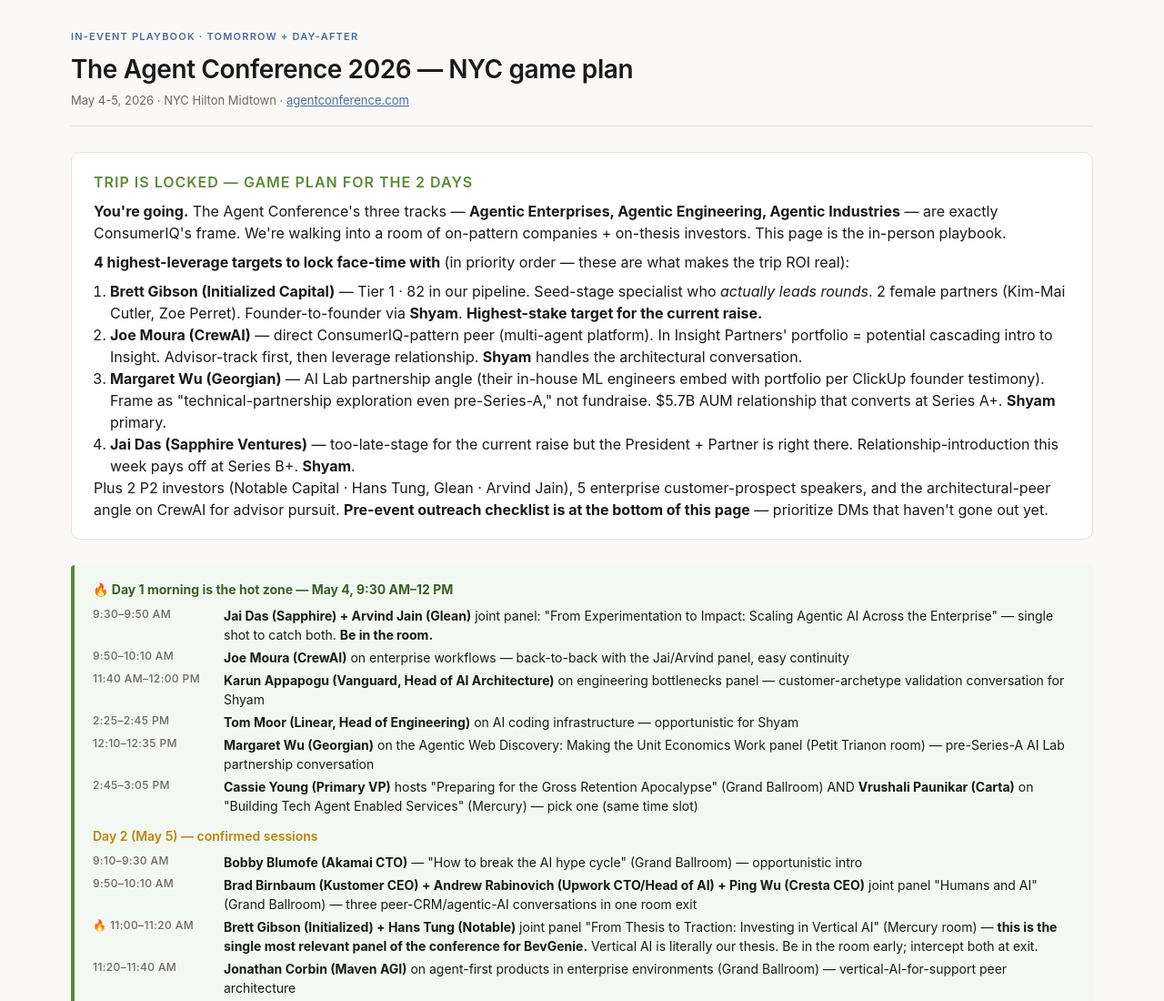
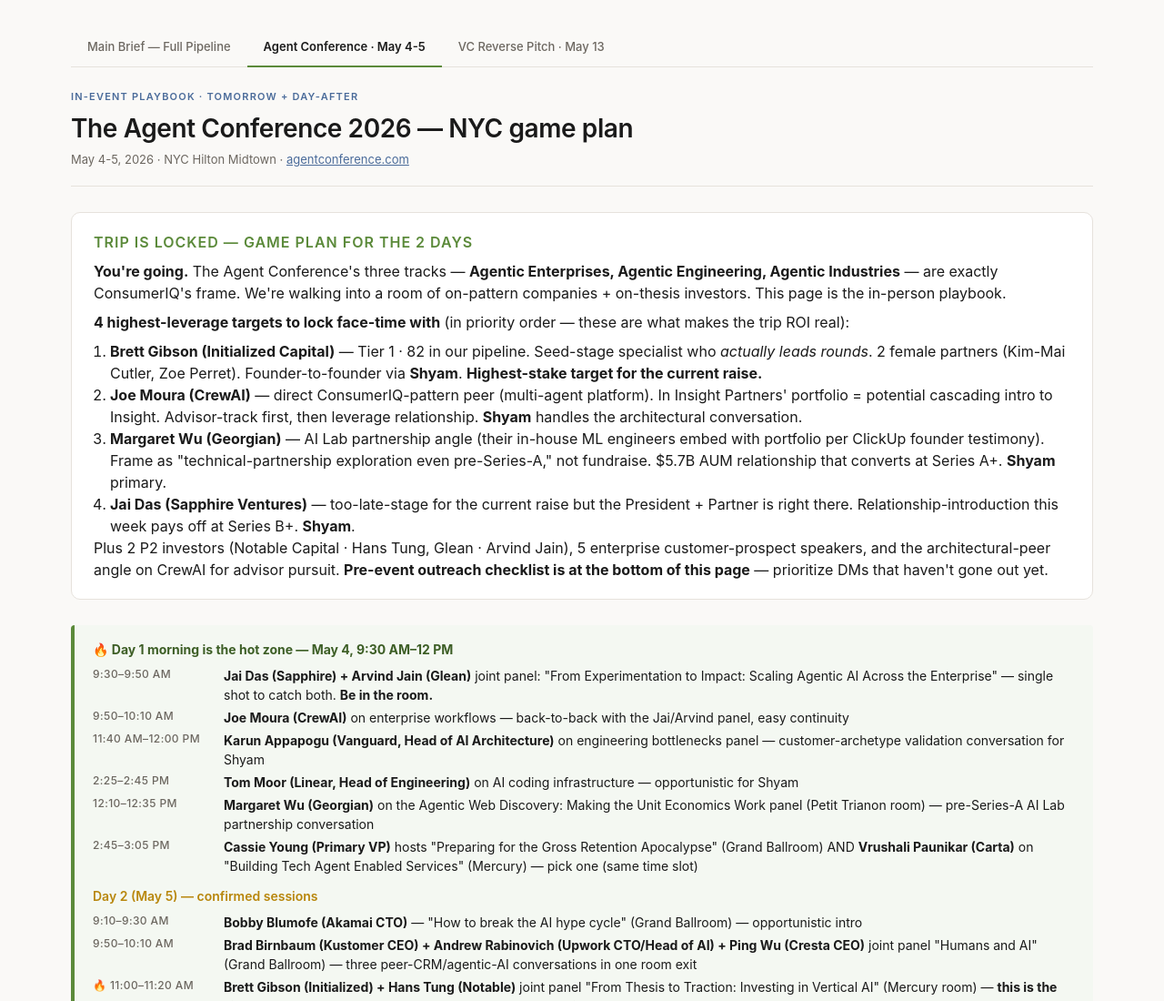
Before and after one commit to nithya-ciq/ai-agent-conference, a plain HTML site: page index.html in a window 1280 px wide. Shown: the top 1100 px of the page at 91% size. Drawn offline with Linux system fonts and the light colour scheme.

Commit message:
Add cross-repo tab nav linking to Main Brief + VC Reverse Pitch in investor-intelligence

```diff
--- a/index.html
+++ b/index.html
@@ -211,10 +211,22 @@
   .legend .swatch { display: inline-block; width: 10px; height: 10px; border-radius: 2px; }
 
   a { color: #4a6b9a; }
+
+  /* ─── Tab nav ─── */
+  .tab-nav { display: flex; gap: 0; border-bottom: 1px solid #e6e2dc; margin-bottom: 24px; flex-wrap: wrap; }
+  .tab-nav a { padding: 10px 18px; text-decoration: none; color: #6c6760; font-size: 13px; font-weight: 500; border-bottom: 2px solid transparent; margin-bottom: -1px; transition: color 0.15s, border-color 0.15s; }
+  .tab-nav a:hover { color: #1a1a1a; }
+  .tab-nav a.active { color: #1a1a1a; border-bottom-color: #5b8a3a; font-weight: 600; }
 </style>
 </head>
 <body>
 <div class="wrap">
+
+<nav class="tab-nav">
+  <a href="https://nithya-ciq.github.io/investor-intelligence/">Main Brief — Full Pipeline</a>
+  <a href="index.html" class="active">Agent Conference · May 4-5</a>
+  <a href="https://nithya-ciq.github.io/investor-intelligence/vc-reverse-pitch-may13.html">VC Reverse Pitch · May 13</a>
+</nav>
 
 <header class="top">
   <div class="eyebrow">In-event playbook · Tomorrow + Day-after</div>
```
